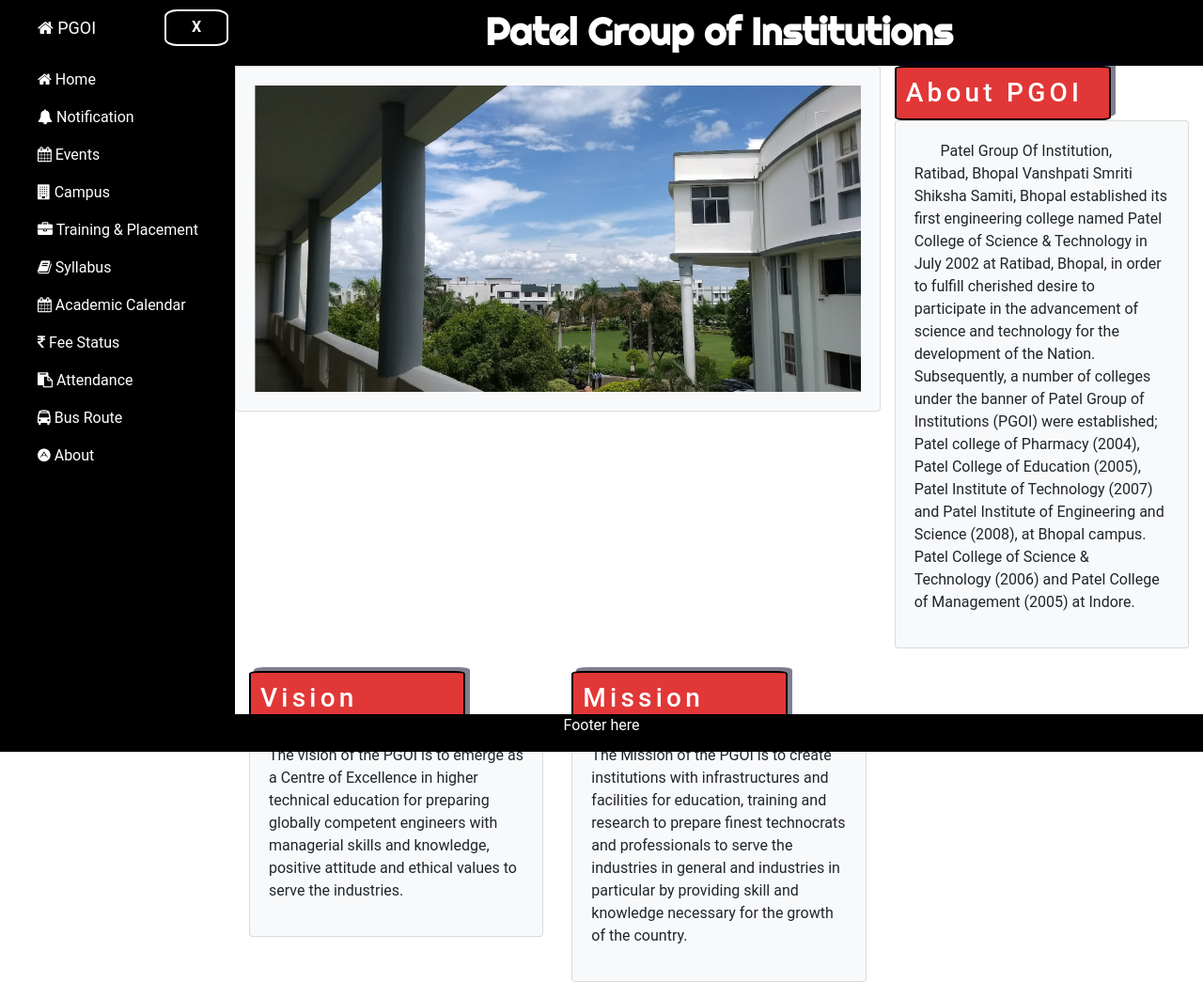
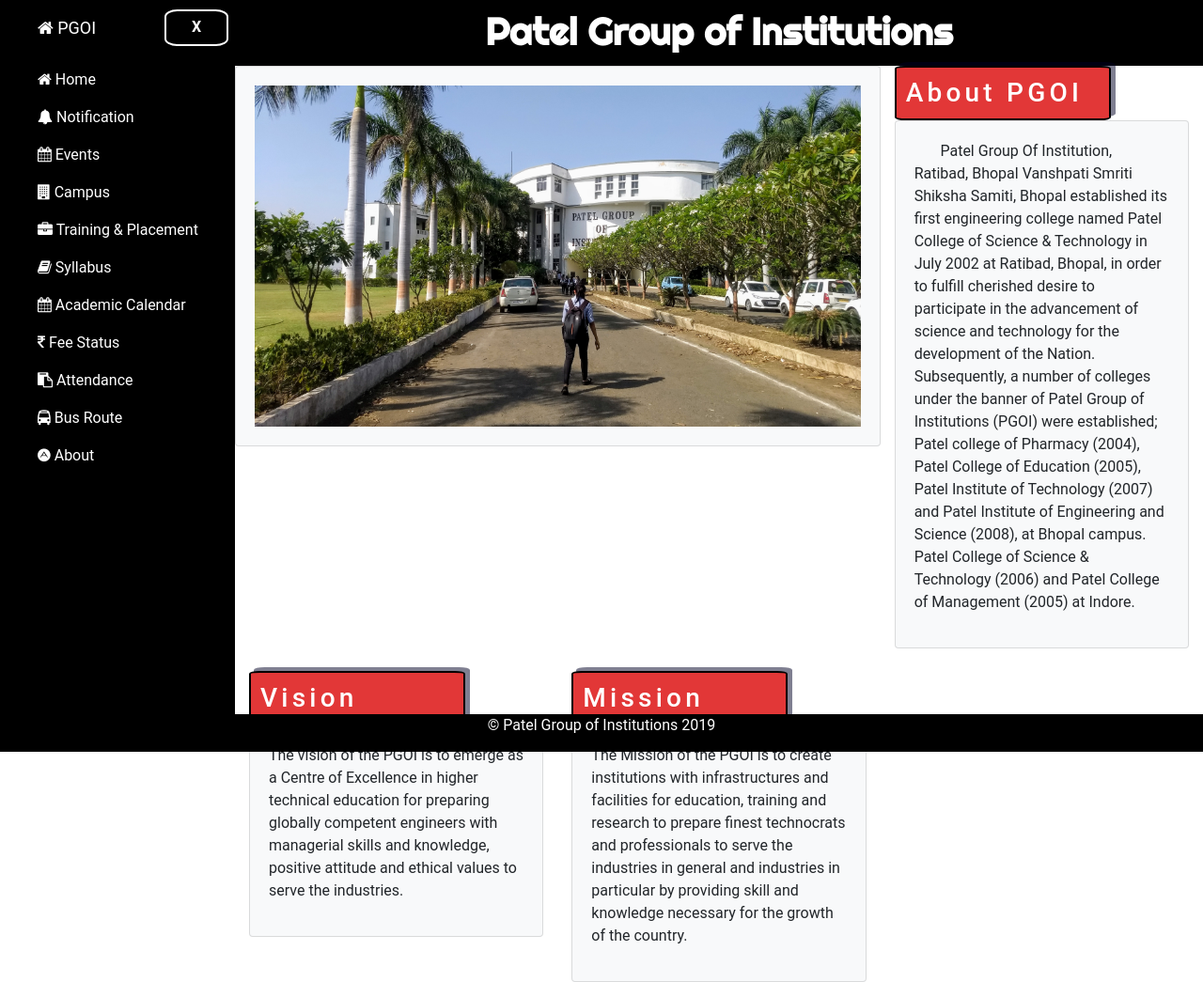
Before and after one commit to hemansah/PGOI, a PHP site: page /about.php in a window 1280 px wide. Shown: the whole page at 94% size. Run offline with PHP 8.4, Linux system fonts and the light colour scheme.

Commit message:
new images added

```diff
--- a/about.php
+++ b/about.php
@@ -42,7 +42,7 @@
         	<div class="row">
         		<div class="col-sm-8 " style="padding:0px;">
         			<div class="card card-body bg-light" >
-        				<img style="height: auto; width: 100%;" src="assets/images/image2.jpg" class="img-fluid">
+        				<img style="height: auto; width: 100%;" src="assets/images/image4.jpg" class="img-fluid">
         			</div>
         		</div>
 
--- a/campus.php
+++ b/campus.php
@@ -61,7 +61,7 @@
 		    	<div class="col-sm-4">
 					<div class="typewriter-campus">Patel College of Science & Technology</div>
 						<div class="card card-body bg-light" >
-							<img src="" alt="abc" class="img-fluid">
+							<img src="assets/images/image5.jpg" alt="abc" class="img-fluid">
 							<p>Lorem ipsum dolor sit amet, consectetur adipiscing elit. Duis pharetra codeply varius quam sit amet vulputate.</p>
 						</div>
 		    	</div>
--- a/events.php
+++ b/events.php
@@ -56,7 +56,7 @@
 					    <!-- Wrapper for slides -->
 					    <div class="carousel-inner">
 					      <div class="item active image-height">
-					        <img class="" src="assets/images/image1.jpg" alt="Los Angeles" style="width:100%;">
+					        <img class="" src="assets/images/image4.jpg" alt="Los Angeles" style="width:100%;">
 					      	<div class="carousel-caption">
 					          <h2>Dummy Image 1</h2>
 					          <p>It's beautiful...</p>
@@ -72,7 +72,7 @@
 					      </div>
 
 					      <div class="item image-height">
-					        <img class="" src="assets/images/image3.jpg" alt="New york" style="width:100%;">
+					        <img class="" src="assets/images/image5.jpg" alt="New york" style="width:100%;">
 					        <div class="carousel-caption">
 					          <h2>Dummy Image 3</h2>
 					          <p>We love the Big Apple!</p>
--- a/statics/footer.php
+++ b/statics/footer.php
@@ -1,3 +1,3 @@
 		<footer class="footer">
-			<p>Footer here</p>
+			<p>&copy; Patel Group of Institutions 2019</p>
 		</footer>
```
Also changed, not shown: assets/images/image4.jpg (added), assets/images/image5.jpg (added).
